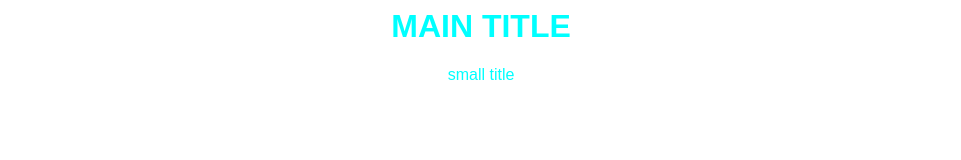
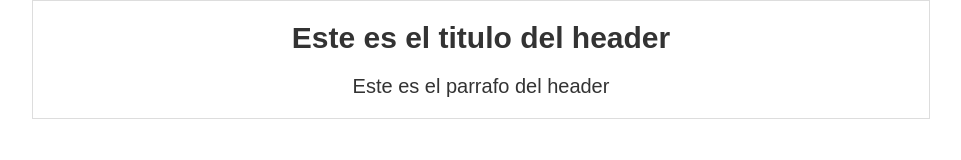
Before and after one commit to KrankVegan/PlatziGitCourse, a plain HTML site: page articulo.html in a window 1280 px wide. Shown: the whole page, without its empty margins (159-1120 px from the left). Drawn offline with Linux system fonts and the light colour scheme.

Commit message:
added header and other html stuff

```diff
--- a/articulo.html
+++ b/articulo.html
@@ -5,7 +5,11 @@
     </head>
 
     <body>
-        <h1>MAIN TITLE</h1>
-        <p>small title</p>
+        <div id="container">
+            <div id="post">
+                <h1>Este es el titulo del header</h1>
+                <p> Este es el parrafo del header</p>
+            </div>
+        </div>
     </body>
 </html>
--- a/css/estilos.css
+++ b/css/estilos.css
@@ -1,6 +1,22 @@
 body
 {
-    color: aqua;
+    color: #333;
     text-align: center;
     font-family: "arial";
+    font-size: 20px;
+    margin: 0;
+    padding: 0;
 }
+
+#container
+{
+    width: 70%;
+    padding: lem;
+    border: 1px solid #DDD;
+    margin: 0 auto;
+}
+
+#container h1
+{
+    font-size: 30px;
+}
```
Also changed, not shown: Geschichte.txt.
